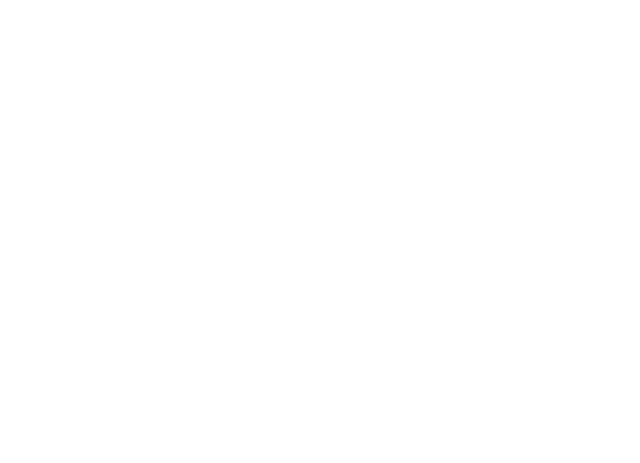
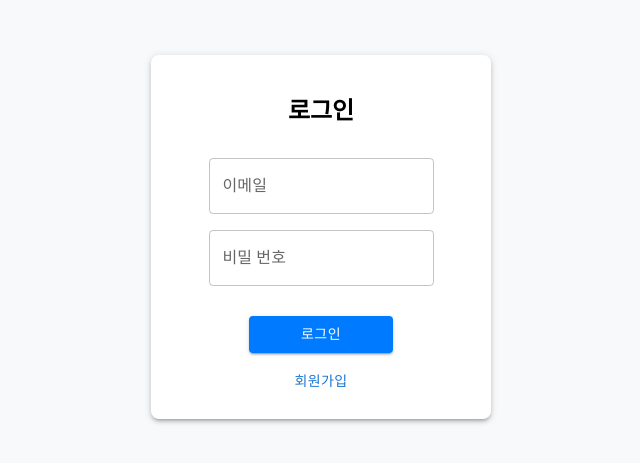
Before and after one commit to cholog-project/beacon_FE, a React (Create React App) app in the folder project-management/: page /login in a window 1280 px wide. Before the commit this address had no page. Shown: the part 183-646 px from the top of the page, without its empty margins (319-959 px from the left). Built offline with nearby package versions, Linux system fonts and the light colour scheme.

Commit message:
feat: 로그인 틀 구현

```diff
--- a/project-management/src/App.js
+++ b/project-management/src/App.js
@@ -4,6 +4,7 @@ import { BrowserRouter as Router, Route, Routes } from 'react-router-dom';
 import Dashboard from './pages/Dashboard';
 import NewTask from './pages/NewTask.tsx';
 import NewDo from "./pages/NewDo";
+import Login from "./pages/Login.tsx";
 
 const App = () => {
     return (
@@ -12,6 +13,7 @@ const App = () => {
                 <Route path="/" element={<Dashboard />} />
                 <Route path="/newTask" element={<NewTask />} />
                 <Route path="/newDo/:taskId" element={<NewDo />} />
+                <Route path="/login" element={<Login />} />
             </Routes>
         </Router>
     );
--- /dev/null
+++ b/project-management/src/pages/Login.tsx
@@ -0,0 +1,121 @@
+import {
+  Box,
+  Button,
+  FormControl,
+  InputLabel,
+  MenuItem,
+  OutlinedInput,
+  Stack,
+  TextField,
+} from "@mui/material";
+
+import { BASE_URL } from "../constant/index.tsx";
+import React, { useState } from "react";
+
+function Login() {
+  const [email, sendEmail] = useState("");
+  const [password, sendPassword] = useState("");
+
+  const handleSubmit = async () => {
+    const login = {
+      email: email,
+      password: password,
+    };
+  };
+
+  return (
+    <div
+      className="Login"
+      style={{
+        display: "flex",
+        justifyContent: "center", // 수평 중앙 정렬
+        alignItems: "center", // 수직 중앙 정렬
+        minHeight: "100vh", // 화면 전체 높이
+        backgroundColor: "#f8f9fa", // 배경색 추가
+        padding: "20px",
+      }}
+    >
+      <Box
+        component="form"
+        sx={{
+          "& .MuiTextField-root": { m: 1, width: "100%" },
+          display: "flex",
+          flexDirection: "column",
+          alignItems: "center", // 폼 내부 항목 중앙 정렬
+          width: "50%", // 폼의 전체 너비
+          maxWidth: "300px", // 폼의 최대 너비 설정
+          padding: "20px",
+          boxShadow: 3,
+          borderRadius: 2,
+          backgroundColor: "#fff", // 폼 배경색
+          justifyContent: "center",
+        }}
+        noValidate
+        autoComplete="off"
+      >
+        <div
+          style={{ width: "100%", textAlign: "center", marginBottom: "16px" }}
+        >
+          <h1 style={{ fontSize: "24px", fontWeight: "bold" }}>로그인</h1>
+        </div>
+
+        <Box
+          sx={{
+            width: "75%",
+            textAlign: "center",
+            marginBottom: "16px",
+            display: "flex",
+            justifyContent: "center",
+            alignItems: "center",
+          }}
+        >
+          <FormControl fullWidth>
+            <InputLabel htmlFor="component-outlined">이메일</InputLabel>
+            <OutlinedInput
+              id="component-outlined"
+              multiline
+              rows={1}
+              value={email}
+              onChange={(e) => sendEmail(e.target.value)}
+              label="Description"
+              fullWidth
+            />
+          </FormControl>
+        </Box>
+
+        <Box sx={{ width: "75%", textAlign: "center", marginBottom: "30px" }}>
+          <FormControl fullWidth>
+            <InputLabel htmlFor="component-outlined">비밀 번호</InputLabel>
+            <OutlinedInput
+              id="component-outlined"
+              multiline
+              rows={1}
+              value={password}
+              onChange={(e) => sendPassword(e.target.value)}
+              label="Description"
+              fullWidth
+            />
+          </FormControl>
+        </Box>
+
+        <Button
+          variant="contained"
+          sx={{
+            width: "48%",
+            backgroundColor: "#007bff",
+            color: "#fff",
+            marginBottom: "10px",
+          }}
+          onClick={handleSubmit}
+        >
+          로그인
+        </Button>
+        <Stack direction="row" spacing={2}>
+          <Button>회원가입</Button>
+        </Stack>
+      </Box>
+    </div>
+  );
+}
+
+export default Login;
```
Also changed, not shown: project-management/src/pages/Login.css (added).
